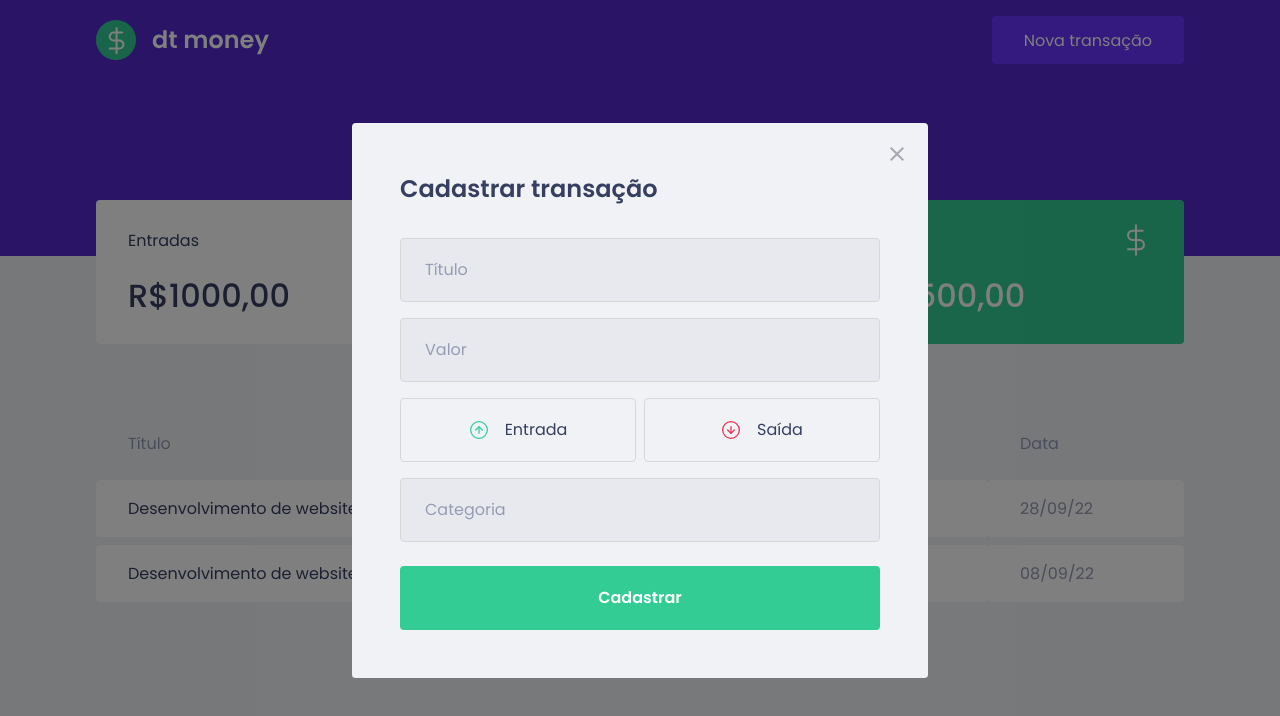
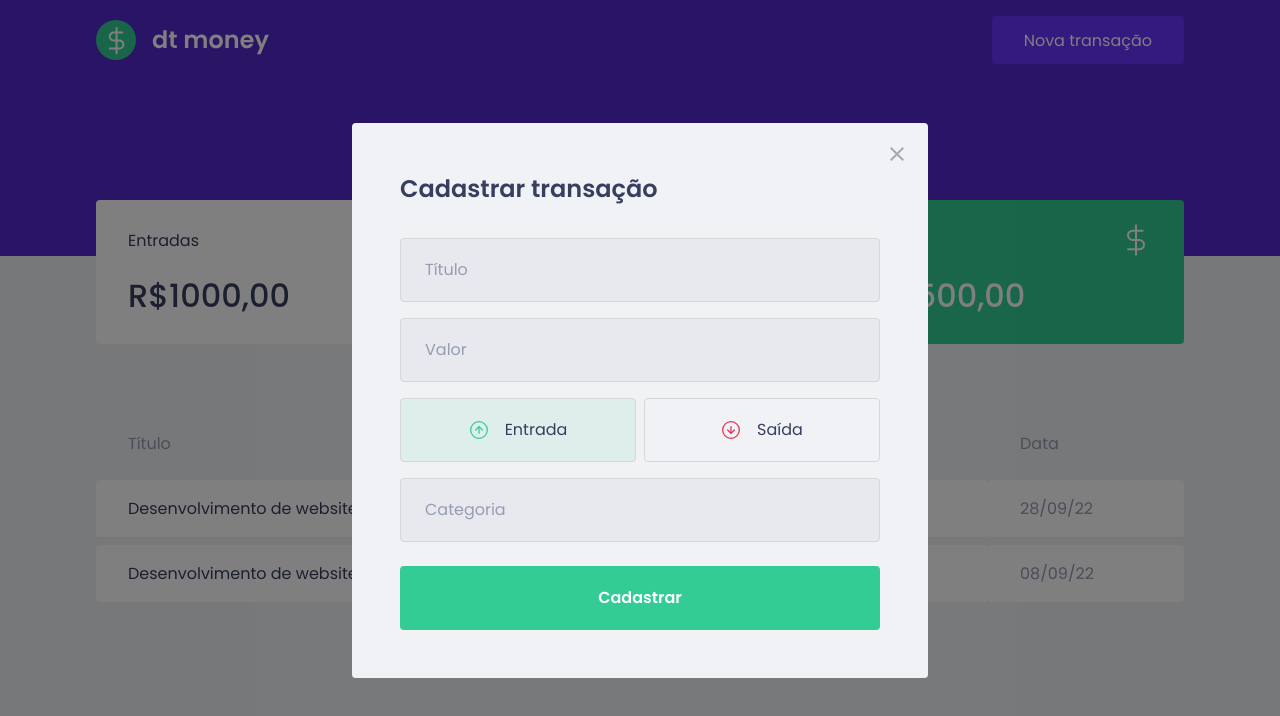
Before and after one commit to ronald-assis/dtmoney-ignite, a React (Create React App) app: page / in a window 1280 px wide. Both pictures are taken after a click on the button "Nova transação". Shown: the top 716 px of the page. Built offline with nearby package versions, Linux system fonts and the light colour scheme; no server answers; what miragejs would draw is missing.

Commit message:
feat: colors of buttons

```diff
--- a/src/components/NewTransactionsModal/index.tsx
+++ b/src/components/NewTransactionsModal/index.tsx
@@ -1,10 +1,11 @@
+import { useState } from 'react';
 import Modal from 'react-modal';
 
 import closeImg from '../../assets/close.svg';
 import income from '../../assets/income.svg'
 import outcome from '../../assets/outcome.svg'
 
-import { Container, TransactionsTypeContainer } from './style';
+import { Container, RadiosBox, TransactionsTypeContainer } from './style';
 
 type NewTransactionsModalProps = {
   isOpen: boolean;
@@ -12,6 +13,8 @@
 };
 
 export function NewTransactionsModal({ isOpen, onRequestClose}: NewTransactionsModalProps) {
+  const [type, setType] = useState('deposit');
+
   return (
     <Modal
       isOpen={isOpen}
@@ -33,18 +36,24 @@
         <input type="number" placeholder='Valor' />
 
         <TransactionsTypeContainer>
-          <button
+          <RadiosBox
             type='button'
+            onClick={() => setType('deposit')}
+            isActive={type === 'deposit'}
+            activeColor='green'
           >
             <img src={income} alt="Entrada" />
             <span>Entrada</span>
-          </button>
-          <button
+          </RadiosBox>
+          <RadiosBox
             type='button'
+            onClick={() => setType('withdraw')}
+            isActive={type === 'withdraw'}
+            activeColor='red'
           >
             <img src={outcome} alt="Saída" />
             <span>Saída</span>
-          </button>
+          </RadiosBox>
         </TransactionsTypeContainer>
 
         <input placeholder='Categoria' />
--- a/src/components/NewTransactionsModal/style.ts
+++ b/src/components/NewTransactionsModal/style.ts
@@ -1,5 +1,5 @@
 import styled from "styled-components";
-import { darken } from 'polished';
+import { darken, transparentize } from 'polished';
 
 export const Container = styled.form`
   h2 {
@@ -54,13 +54,27 @@
   display: grid;
   grid-template-columns: 1fr 1fr;
   gap: 0.5rem;
+`;
 
-  button {
+type RadiosBoxProps = {
+  isActive: boolean;
+  activeColor: 'green' | 'red';
+}
+
+const colors = {
+  green: '#33cc95',
+  red: '#e52e4d',
+}
+
+export const RadiosBox = styled.button<RadiosBoxProps>`
   height: 4rem;
   border: 1px solid #d7d7d7;
   border-radius: 0.25rem;
 
-    background: transparent;
+  background: ${({ isActive, activeColor }) => isActive
+    ? transparentize(0.9, colors[activeColor])
+    : 'transparent'
+  };
 
   display: flex;
   align-items: center;
@@ -83,5 +97,4 @@
     font-size: 1rem;
     color: var(--text-title);
   }
-  }
 `;
```
Lines whose indentation alone changed are shown as unchanged.
